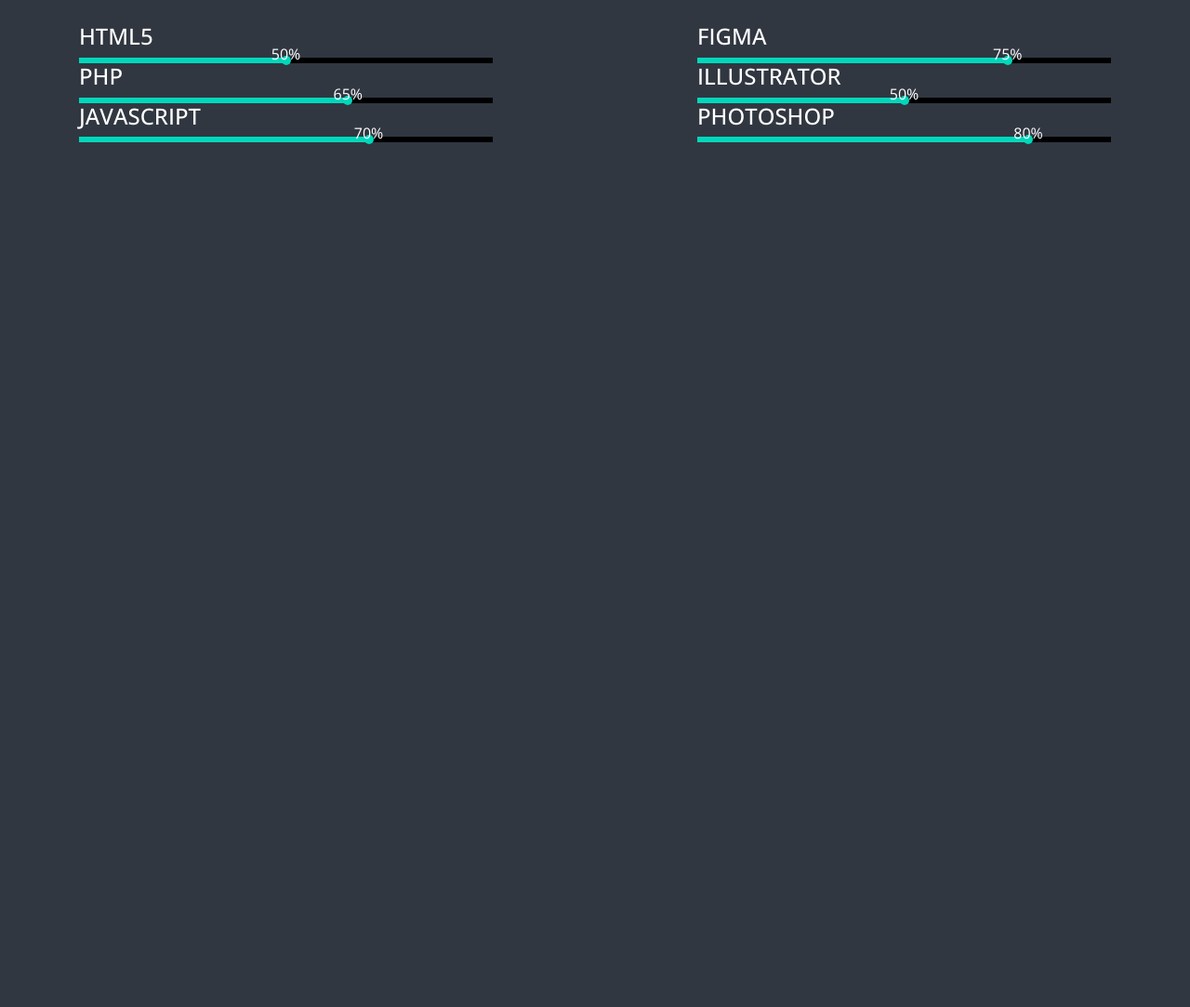
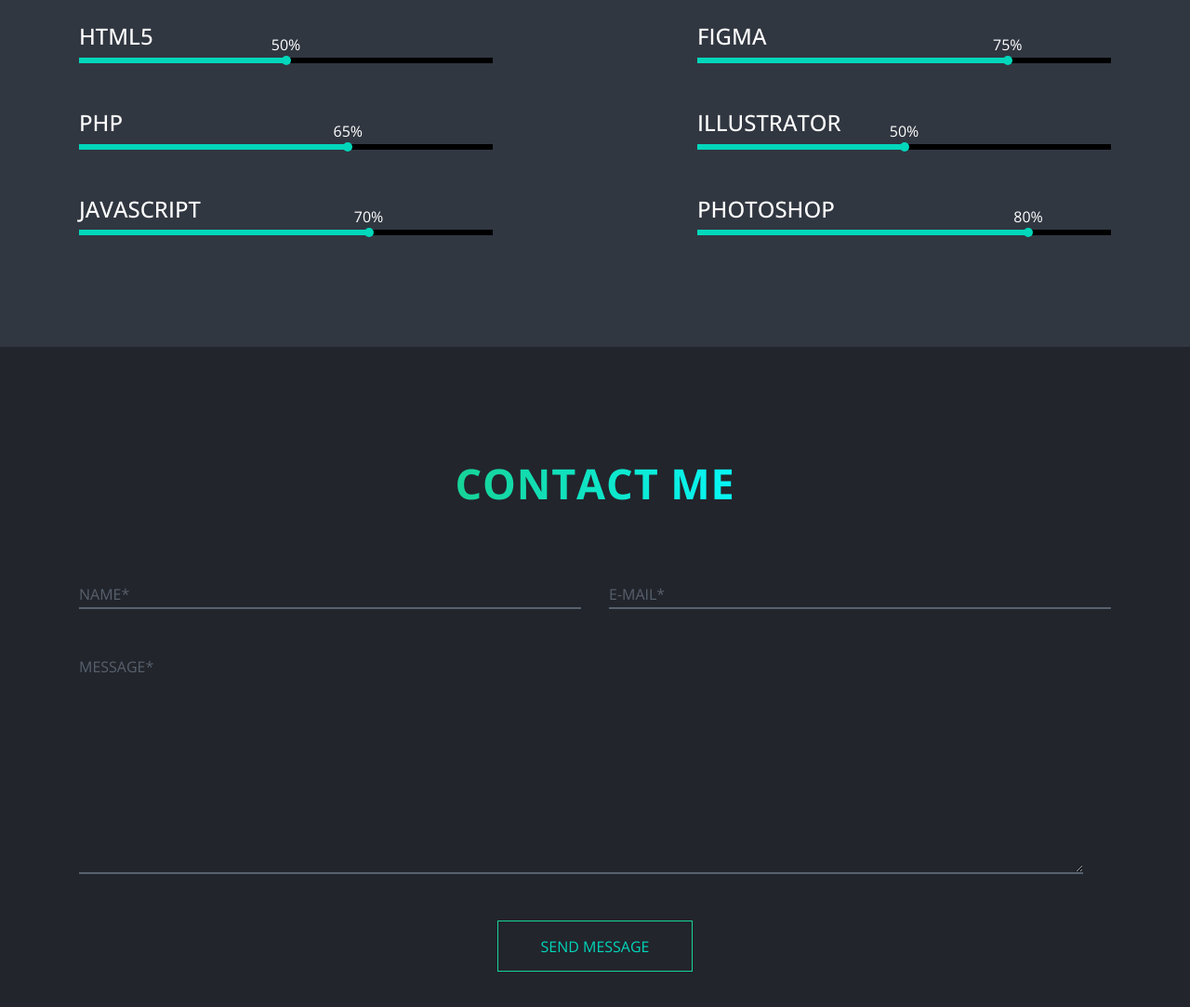
Before and after one commit to jacqueline-jopline/oliver.loc, a plain HTML site: page index.html in a window 1280 px wide. Shown: the part 4000-5083 px from the top of the page at 93% size. Before the commit the page ends 4273 px from the top, so only its background shows below. Drawn offline with nearby package versions, Linux system fonts and the light colour scheme.

Commit message:
added contact form

```diff
--- a/assets/css/main.css
+++ b/assets/css/main.css
@@ -6,6 +6,7 @@
     --bg1:#22252C;
     --bg2:#313741;
     --green:#00D7BB;
+    --grey:#58616D;
 }
 
 body {
@@ -239,6 +240,10 @@
     color: white;
 }
 
+.skill-wrapper.margin {
+    margin-bottom: 50px;
+}
+
 .skill-line {
     background-color: black;
     height: 6px;
@@ -265,7 +270,63 @@
 
 .skill-dot span {
     position: absolute;
-    margin-top: -5px;
+    margin-bottom: 10px;
 }
 
 /*-----------------skills end-----------------*/
+
+/*-----------------contact start-----------------*/
+
+.contact-me {
+    background-color: var(--bg1);
+}
+
+.contact-me textarea, .contact-me input {
+    width: 100%;
+    background-color: transparent;
+    border: 0px;
+    border-bottom: 2px solid var(--grey);
+    outline: none;
+    color: white;
+    transition: 0.3s;
+}
+
+.contact-me textarea {
+    height: 235px;
+}
+
+.contact-me textarea:focus, .contact-me input:focus {
+    border-bottom-color: var(--green);
+}
+
+.contact-me textarea:focus ~ label, .contact-me input:focus ~ label{
+    border-bottom-color: var(--green);
+    font-size: 12px;
+    top: -16px;
+    color: var(--green);
+}
+
+label {
+    color: var(--grey);
+    position: absolute;
+    left: 15px;
+    transition: 0.3s;
+}
+
+.contact-me .row {
+    margin-bottom: 50px;
+}
+
+.contact-me button {
+    display: flex;
+    align-items: center;
+    height: 55px;
+    padding: 10px 46px;
+    border: 1px solid var(--gradient, #17D396);
+    background-color: transparent;
+    margin-left: auto;
+    margin-right: auto;
+    color: var(--green);
+}
+
+/*-----------------contact end-----------------*/
--- a/index.html
+++ b/index.html
@@ -155,7 +155,7 @@
             <h2>PROFESSIONAL SKILLS</h2>
             <div class="row">
                 <div class="col-lg-5">
-                    <div class="skill-wrapper">
+                    <div class="skill-wrapper margin">
                         <h4>HTML5</h4>
                         <div class="skill-line">
                             <div class="skill-xp" style="width: 50%;"></div>
@@ -163,7 +163,7 @@
                         </div>
                     </div>
 
-                    <div class="skill-wrapper">
+                    <div class="skill-wrapper margin">
                         <h4>PHP</h4>
                         <div class="skill-line">
                             <div class="skill-xp" style="width: 65%;"></div>
@@ -182,7 +182,7 @@
 
                 </div>
                 <div class="col-lg-5 offset-lg-2">
-                    <div class="skill-wrapper">
+                    <div class="skill-wrapper margin">
                         <h4>FIGMA</h4>
                         <div class="skill-line">
                             <div class="skill-xp" style="width: 75%;"></div>
@@ -190,7 +190,7 @@
                         </div>
                     </div>
 
-                    <div class="skill-wrapper">
+                    <div class="skill-wrapper margin">
                         <h4>ILLUSTRATOR</h4>
                         <div class="skill-line">
                             <div class="skill-xp" style="width: 50%;"></div>
@@ -213,5 +213,32 @@
         </div>
     </section>
 
+    <section class="contact-me">
+        <div class="container">
+            <h2>CONTACT ME</h2>
+            <form action="#" method="get">
+                <div class="row">
+
+                    <div class="col-lg-6">
+                        <input type="text" name="name" required>
+                        <label>NAME*</label>
+                    </div>
+
+                    <div class="col-lg-6">
+                        <input type="email" required>
+                        <label>E-MAIL*</label>
+                    </div>
+                </div>
+
+                <div class=" row col-12">
+                        <textarea name="message" required></textarea>
+                        <label>MESSAGE*</label>
+                </div>
+
+                <button type="submit">SEND MESSAGE</button>
+            </form>
+        </div>
+    </section>
+
 </body>
 </html>
```
